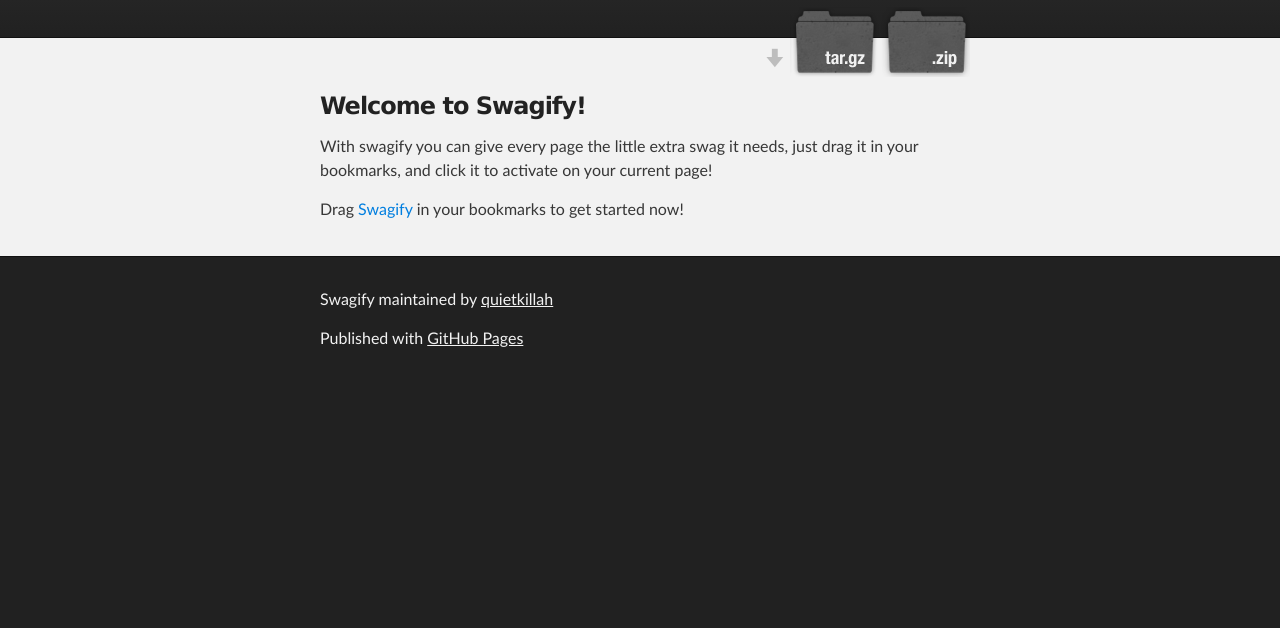
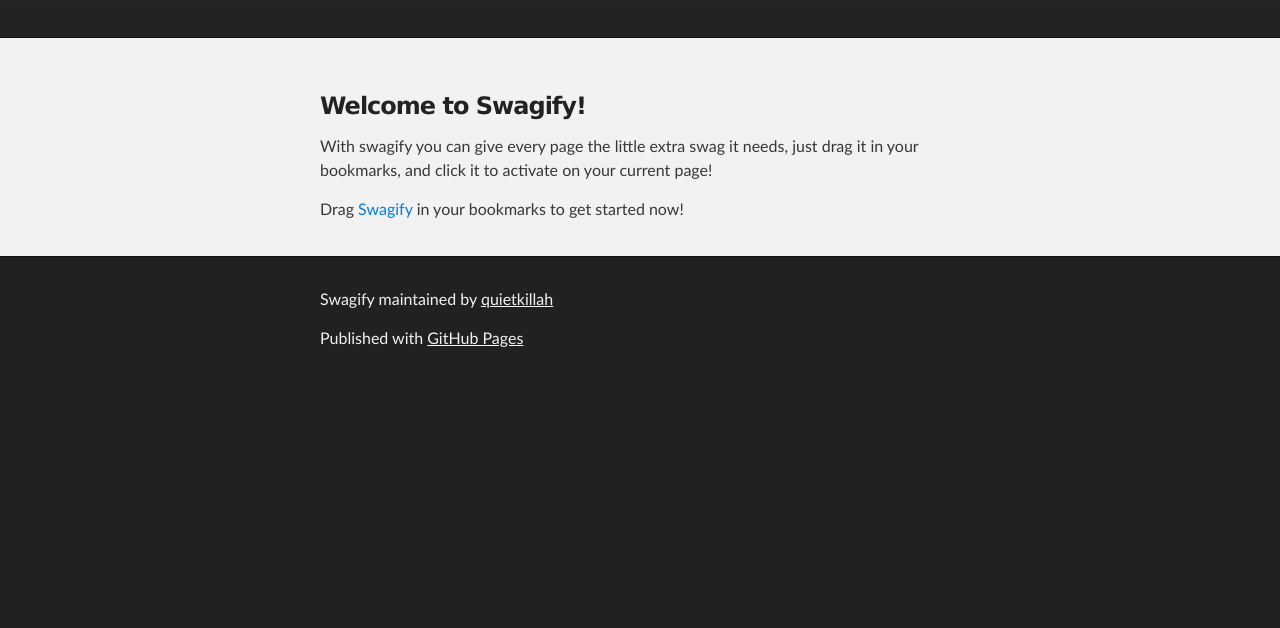
Before and after one commit to kristoffeys/Swagify, a plain HTML site: page index.html in a window 1280 px wide. Shown: the part 172-800 px from the top of the page. Drawn offline with Linux system fonts and the light colour scheme.

Commit message:
Update index.html

```diff
--- a/index.html
+++ b/index.html
@@ -20,11 +20,6 @@
 
           <h1 id="project_title">Swagify</h1>
           <h2 id="project_tagline">Swagify every page!</h2>
-
-            <section id="downloads">
-              <a class="zip_download_link" href="https://github.com/quietkillah/Swagify/zipball/master">Download this project as a .zip file</a>
-              <a class="tar_download_link" href="https://github.com/quietkillah/Swagify/tarball/master">Download this project as a tar.gz file</a>
-            </section>
         </header>
     </div>
 
```
